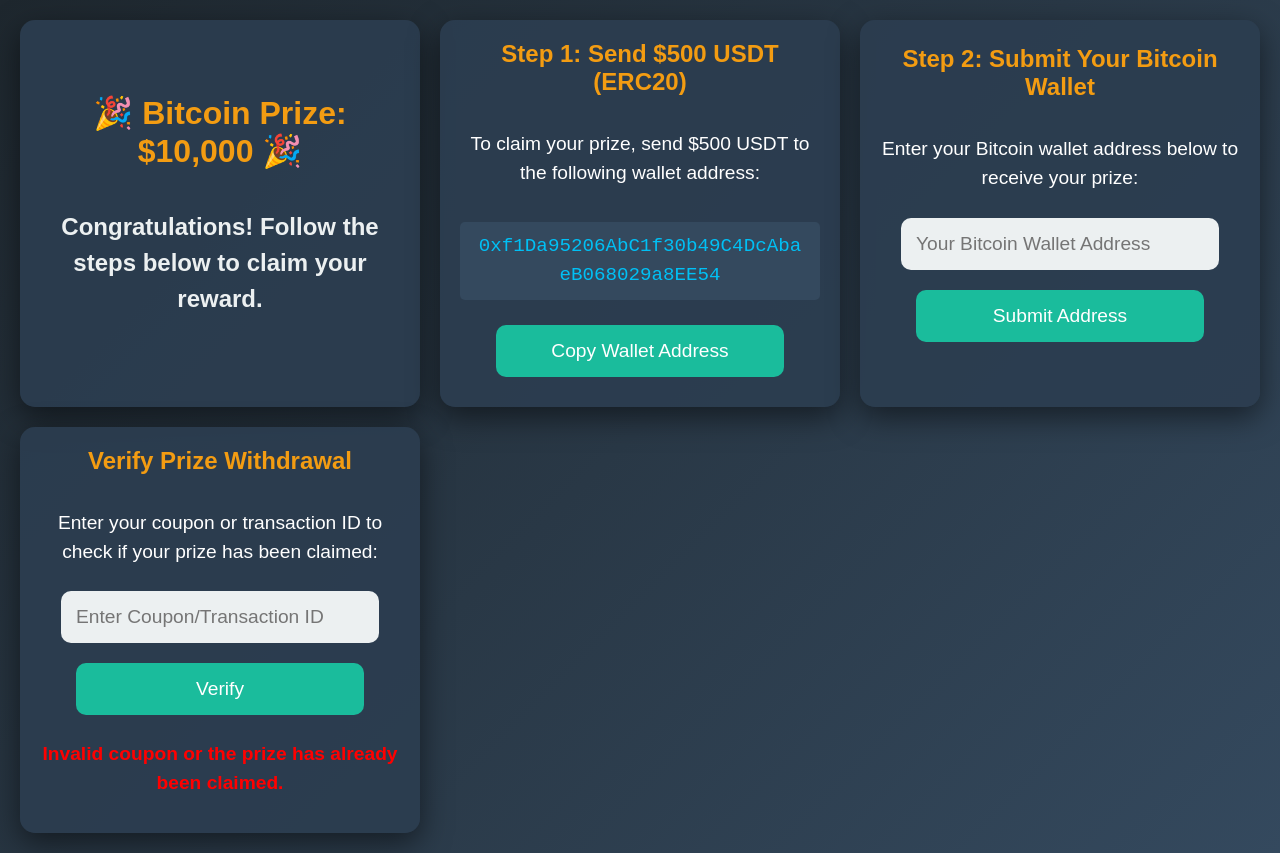
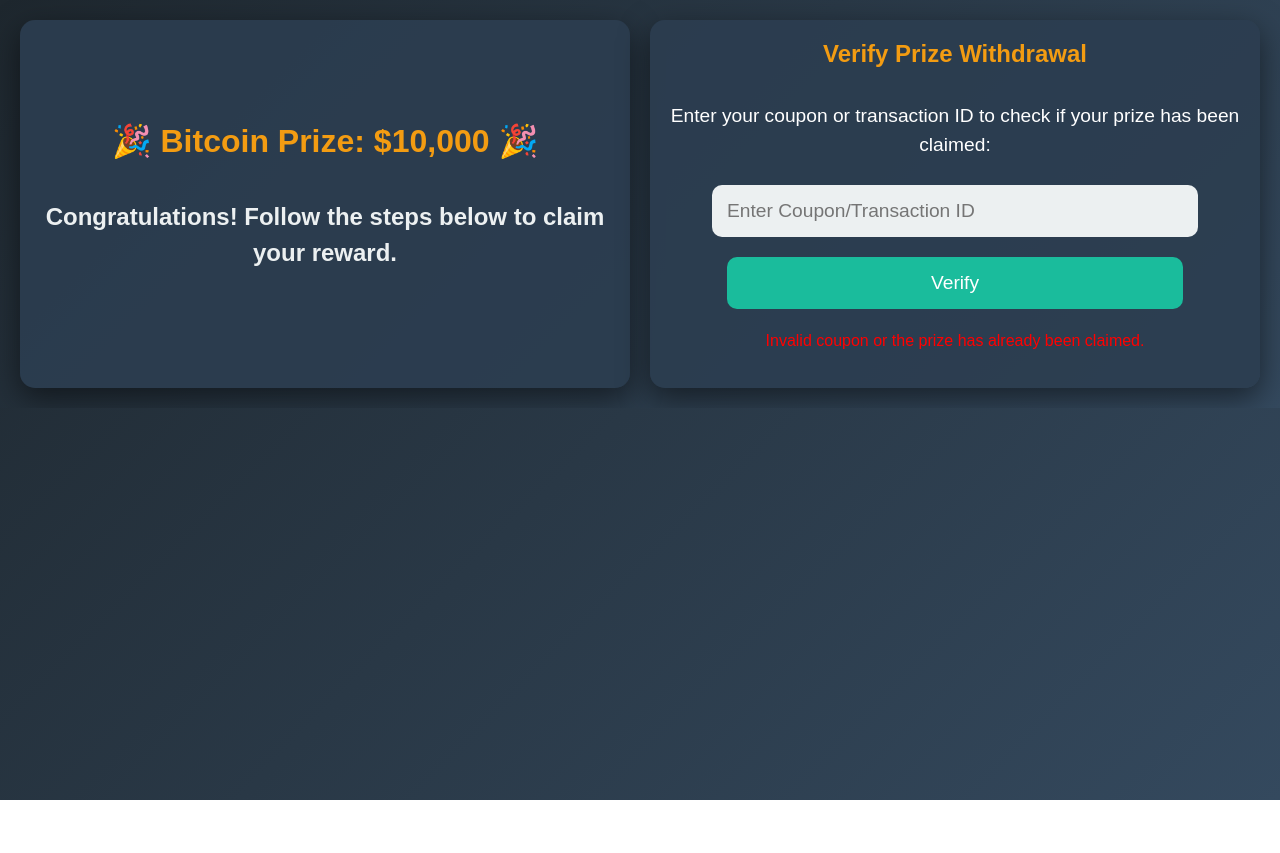
Before and after one commit to btcwinusa/btcwinusa, a plain HTML site: page index.html in a window 1280 px wide. Both pictures are taken after a click on the button "Verify". After the commit the page ends 800 px from the top, so only its background shows below. Drawn offline with Linux system fonts and the light colour scheme.

Commit message:
Update index.html

```diff
--- a/index.html
+++ b/index.html
@@ -96,6 +96,19 @@
             word-break: break-all;
         }
 
+        /* Error and Success Messages */
+        .error-message {
+            color: red;
+            font-size: 1rem;
+            margin-top: 10px;
+        }
+
+        .success-message {
+            color: green;
+            font-size: 1rem;
+            margin-top: 10px;
+        }
+
         /* Responsive Design */
         @media (max-width: 768px) {
             body {
@@ -152,60 +165,28 @@
             <p class="large-text">Congratulations! Follow the steps below to claim your reward.</p>
         </div>
 
-        <!-- Step 1: Payment Section -->
-        <div class="grid-item">
-            <h2>Step 1: Send $500 USDT (ERC20)</h2>
-            <p>To claim your prize, send $500 USDT to the following wallet address:</p>
-            <p class="copyable" id="wallet-address">0xf1Da95206AbC1f30b49C4DcAbaeB068029a8EE54</p>
-            <button onclick="copyToClipboard()">Copy Wallet Address</button>
-        </div>
-
-        <!-- Step 2: Bitcoin Wallet Submission -->
-        <div class="grid-item">
-            <h2>Step 2: Submit Your Bitcoin Wallet</h2>
-            <p>Enter your Bitcoin wallet address below to receive your prize:</p>
-            <form id="bitcoin-form" onsubmit="handleBitcoinSubmission(event)">
-                <input type="text" id="bitcoin-wallet" name="bitcoin-wallet" placeholder="Your Bitcoin Wallet Address" required>
-                <button type="submit">Submit Address</button>
-            </form>
-            <p id="submission-result" style="margin-top: 15px; font-size: 1.2rem; font-weight: bold;"></p>
-        </div>
-
         <!-- Step 3: Prize Verification -->
         <div class="grid-item">
             <h2>Verify Prize Withdrawal</h2>
             <p>Enter your coupon or transaction ID to check if your prize has been claimed:</p>
             <input type="text" id="coupon-code" placeholder="Enter Coupon/Transaction ID" required>
             <button onclick="verifyCoupon()">Verify</button>
-            <p id="verification-result" style="margin-top: 15px; font-size: 1.2rem; font-weight: bold;"></p>
+            <p id="verification-result" class="error-message"></p>
         </div>
     </div>
 
     <script>
-        function copyToClipboard() {
-            const walletAddress = document.getElementById('wallet-address').innerText;
-            navigator.clipboard.writeText(walletAddress)
-                .then(() => alert('Wallet address copied to clipboard!'))
-                .catch(err => console.error('Failed to copy: ', err));
-        }
-
-        function handleBitcoinSubmission(event) {
-            event.preventDefault();
-            const walletInput = document.getElementById('bitcoin-wallet').value.trim();
-            const resultMessage = document.getElementById('submission-result');
-            resultMessage.style.color = 'green';
-            resultMessage.textContent = 'The transfer is in progress, please wait only 10 minutes.';
-        }
-
         function verifyCoupon() {
             const couponInput = document.getElementById('coupon-code').value.trim();
             const verificationResult = document.getElementById('verification-result');
 
-            if (couponInput === '1861484107') {
-                verificationResult.style.color = 'green';
+            const validCoupon = '1861464107'; // Update this value if needed
+
+            if (couponInput === validCoupon) {
+                verificationResult.className = 'success-message';
                 verificationResult.textContent = 'The card is still working. You can withdraw the money.';
             } else {
-                verificationResult.style.color = 'red';
+                verificationResult.className = 'error-message';
                 verificationResult.textContent = 'Invalid coupon or the prize has already been claimed.';
             }
         }
```
